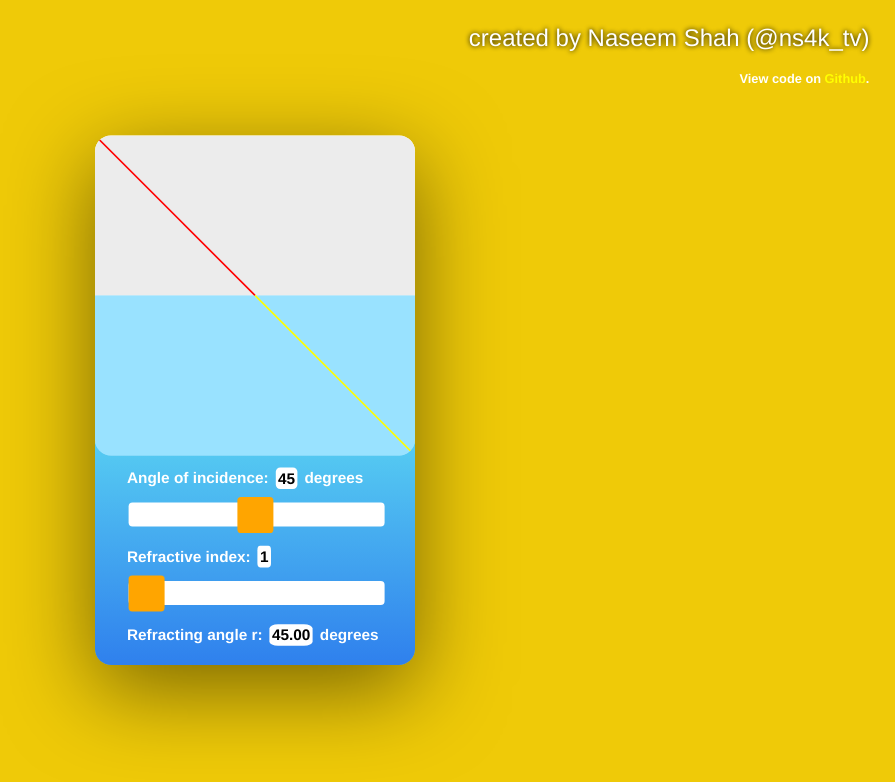
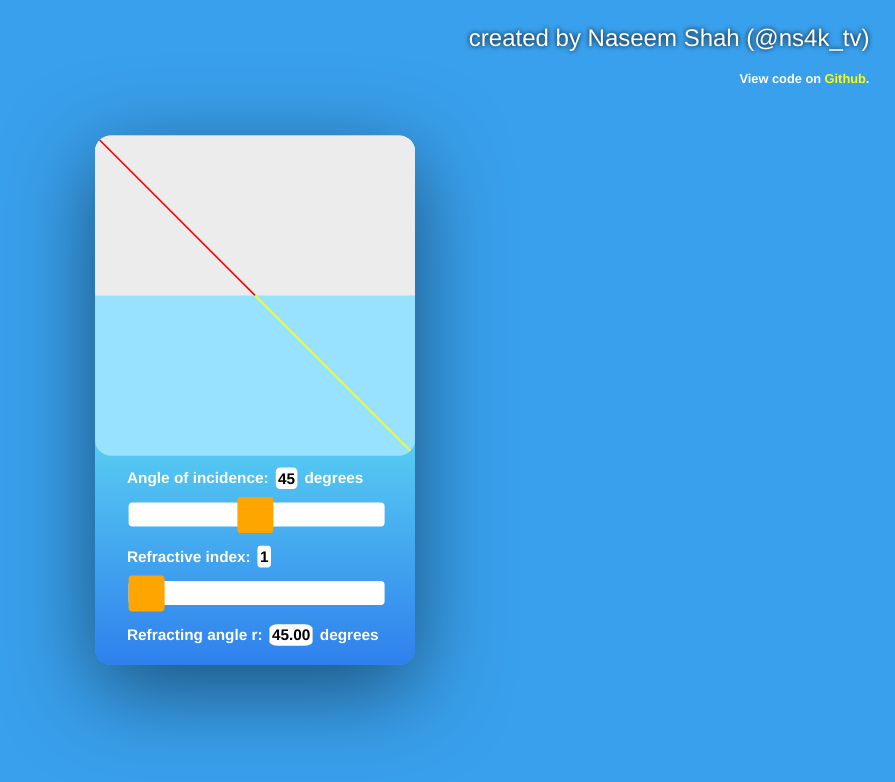
Before and after one commit to naseemshah/RefractionX, a plain HTML site: page index.html in a window 1280 px wide. Shown: the whole page, without its empty margins (385-1280 px from the left). Drawn offline with Linux system fonts and the light colour scheme.

Commit message:
Update index.html

```diff
--- a/index.html
+++ b/index.html
@@ -22,7 +22,7 @@
 
       font-family: Helvetica, sans-serif;
       margin:0%;
-      background: #EFCA08;
+      background: #39A0ED;
 
 
     }
```
